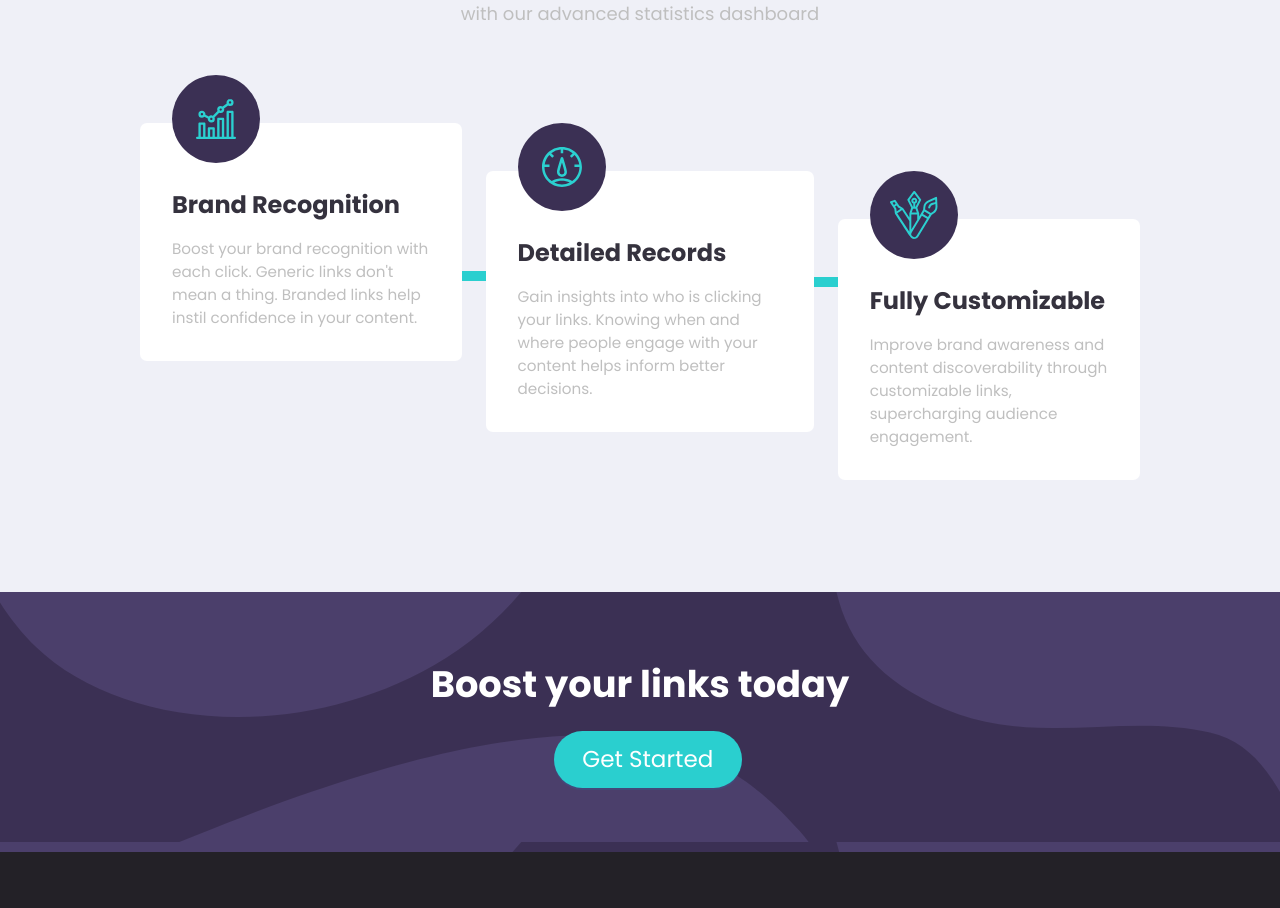
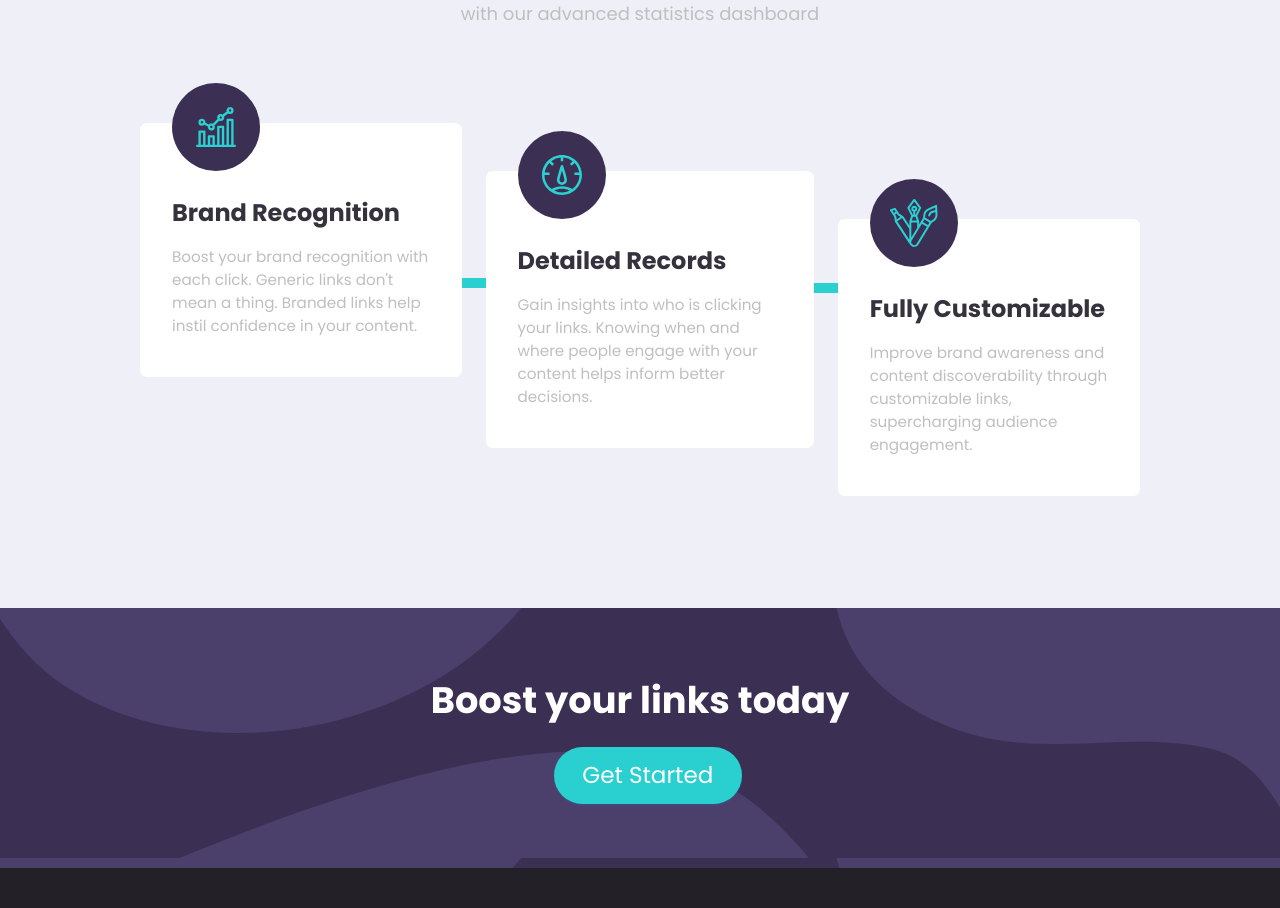
Before and after one commit to BLADEHEDA/shortly, a React (Vite) app: page / in a window 1280 px wide. Shown: the part 882-1790 px from the top of the page. Built offline with nearby package versions, Linux system fonts and the light colour scheme.

Commit message:
newest changes done

```diff
--- a/src/components/cards/Card.css
+++ b/src/components/cards/Card.css
@@ -1,14 +1,15 @@
 .containers {
   background-color: white;
   text-align: center;
-  padding: 2em;
+  padding: 2.5em 2em;
   margin-top: 6em;
   border-radius: 7px;
 }
 .card-header {
-  font-size: 1.3em;
+  font-size: 1.4em;
   font-weight: 800;
   color: var(--Very-Dark-Blue);
+  margin-top: 1em;
 }
 .card-text {
   font-size: 1em;
```
